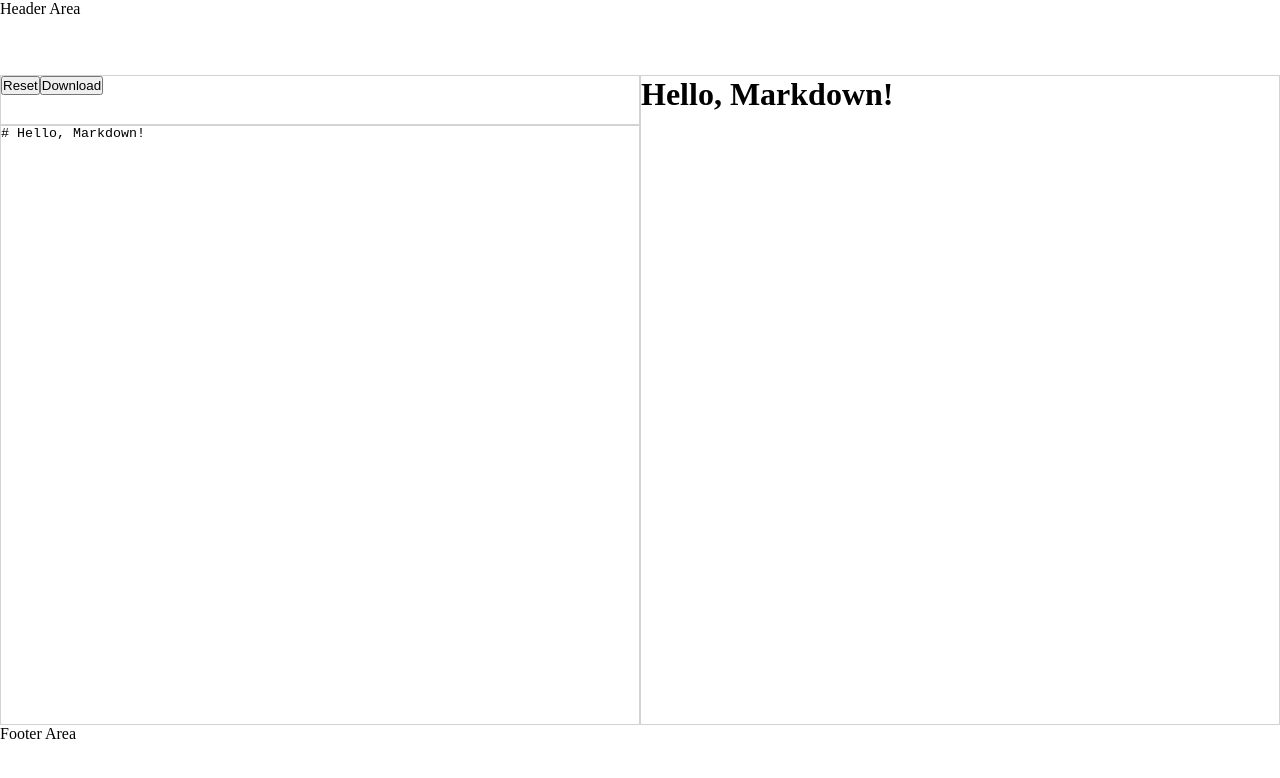
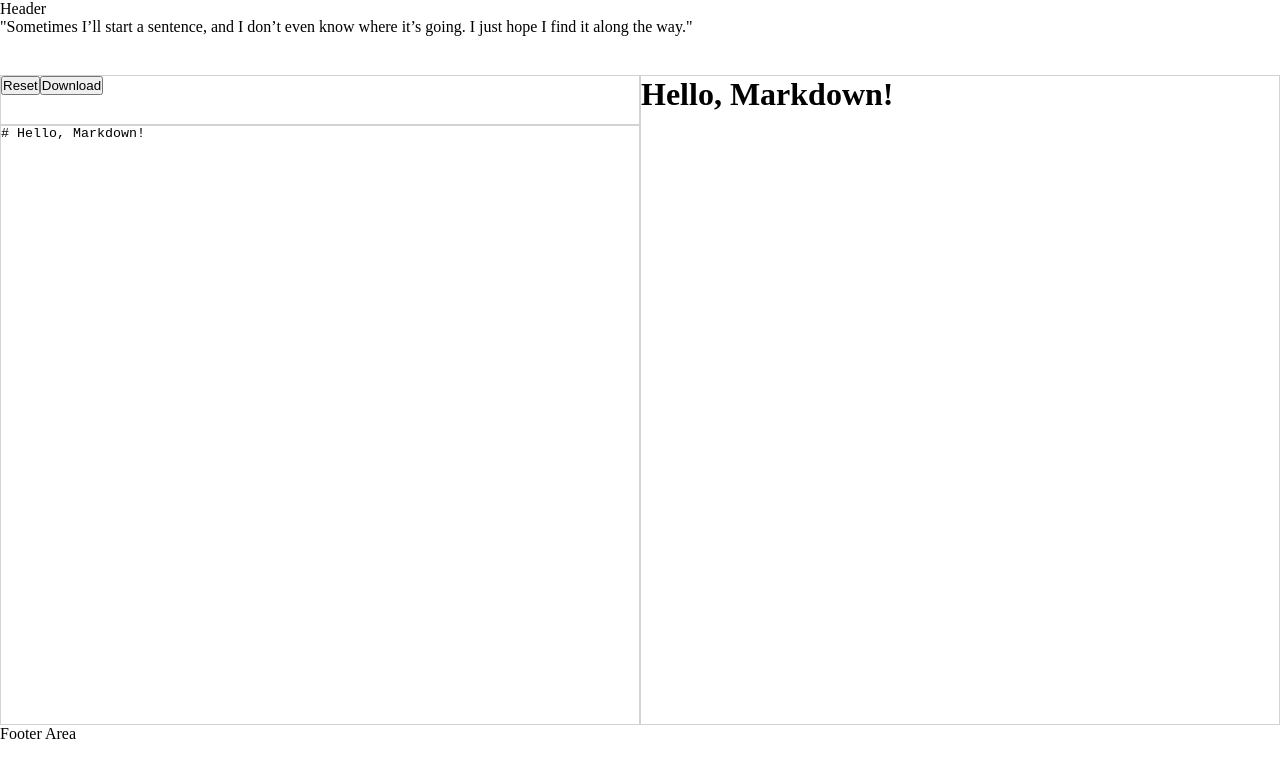
Before and after one commit to justinjunodev/MifflinMarkdown, a React (Create React App) app: page / in a window 1280 px wide. Shown: the top 778 px of the page. Built offline with nearby package versions, Linux system fonts and the light colour scheme.

Commit message:
add quotes and render in header

```diff
--- a/src/components/Header.js
+++ b/src/components/Header.js
@@ -1,7 +1,15 @@
 import React from "react"
+import quotes from "../data/quotes"
 
 const Header = () => {
-  return <header>Header Area</header>
+  return (
+    <header>
+      <div>Header</div>
+      <aside>
+        <blockquote>&quot;{quotes[0]}&quot;</blockquote>
+      </aside>
+    </header>
+  )
 }
 
 export default Header
--- /dev/null
+++ b/src/data/quotes.js
@@ -0,0 +1,14 @@
+const quotes = [
+  "Sometimes I’ll start a sentence, and I don’t even know where it’s going. I just hope I find it along the way.",
+  "I guess I’ve been working so hard, I forgot what it’s like to be hardly working.",
+  "Do I need to be liked? Absolutely not. I like to be liked. I enjoy being liked. I have to be liked, but it’s not like this compulsive need to be liked, like my need to be praised.",
+  "And I knew exactly what to do. But in a much more real sense, I had no idea what to do.",
+  "I am running away from my responsibilities. And it feels good.",
+  "Sometimes you have to take a break from being the kind of boss that’s always trying to teach people things. Sometimes you just have to be the boss of dancing.",
+  "Ok, too many different words from coming at me from too many different sentences.",
+  "Oh, this is gonna feel so good getting this thing off my chest… that’s what she said.",
+  "My mind is going a mile an hour.",
+  "And I’m optimistic because everyday I get a little more desperate.",
+]
+
+export default quotes
```
